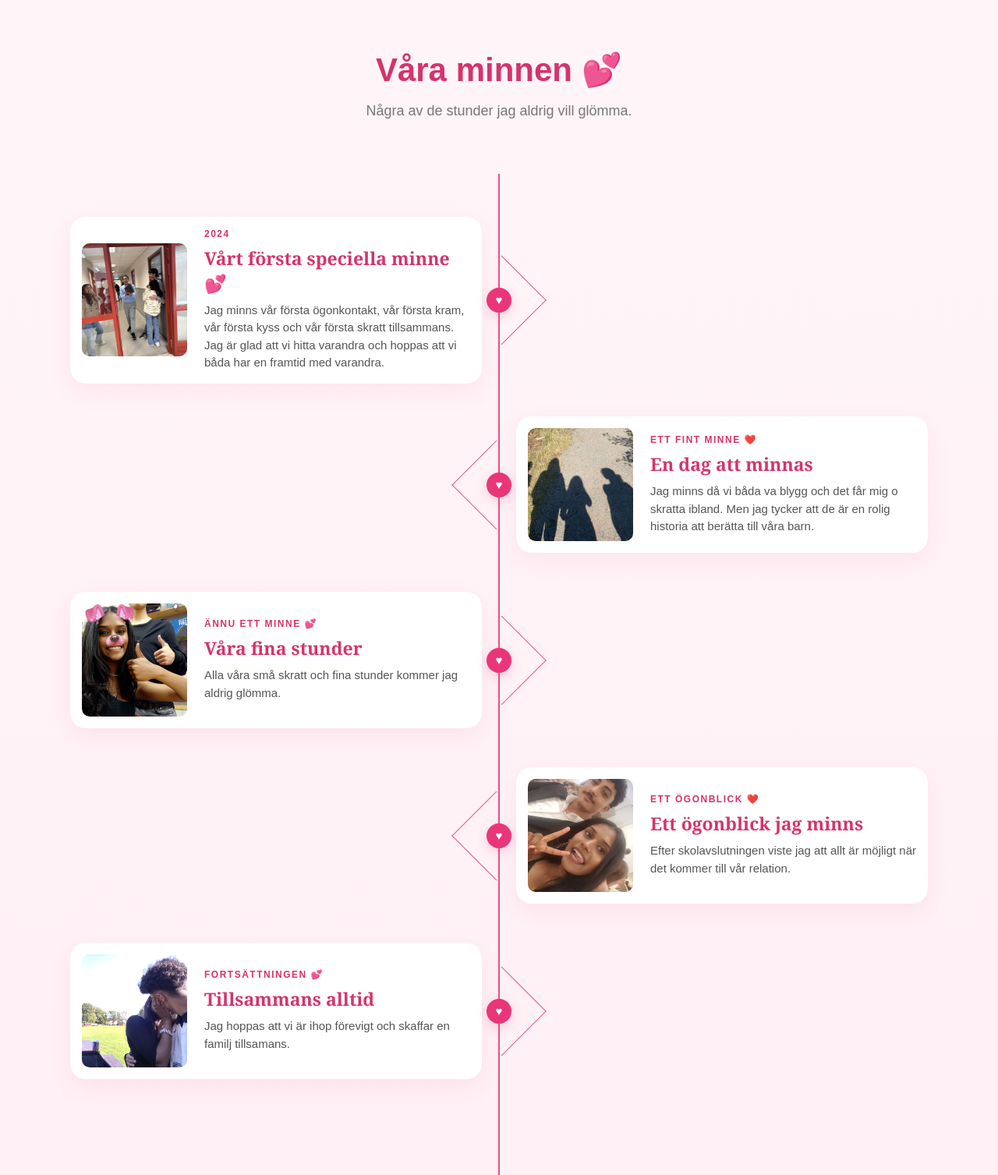
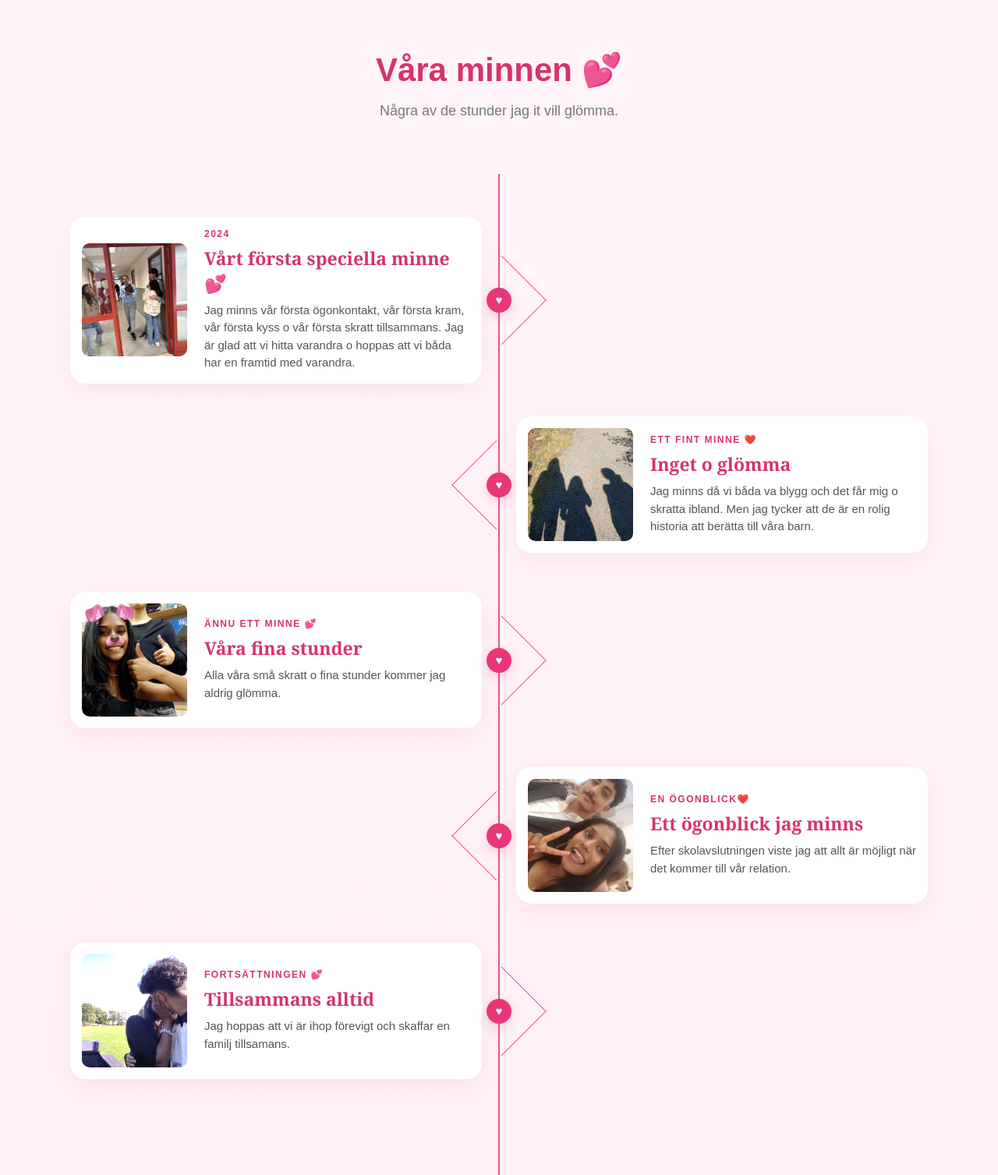
Before and after one commit to amronidubai111/var-historia, a plain HTML site: page index.html in a window 1280 px wide. Shown: the part 880-2387 px from the top of the page at 78% size. Drawn offline with Linux system fonts and the light colour scheme.

Commit message:
Update index.html

```diff
--- a/index.html
+++ b/index.html
@@ -48,7 +48,7 @@
             </h1>
 
             <p class="intro">
-                En liten plats för våra finaste minnen.
+                En liten plats för våra minnen.
             </p>
 
             <button onclick="visaHistoria()">
@@ -71,7 +71,7 @@
         </h2>
 
         <p class="section-text">
-            Några av de stunder jag aldrig vill glömma.
+            Några av de stunder jag it vill glömma.
         </p>
 
 
@@ -109,8 +109,8 @@
                         </h3>
 
                         <p>
-                            Jag minns vår första ögonkontakt, vår första kram, vår första kyss och vår första skratt tillsammans.
-                            Jag är glad att vi hitta varandra och hoppas att vi båda har en framtid med varandra.
+                            Jag minns vår första ögonkontakt, vår första kram, vår första kyss o vår första skratt tillsammans.
+                            Jag är glad att vi hitta varandra o hoppas att vi båda har en framtid med varandra.
                         </p>
 
                     </div>
@@ -144,7 +144,7 @@
                         </div>
 
                         <h3>
-                            En dag att minnas
+                            Inget o glömma
                         </h3>
 
                         <p>
@@ -188,7 +188,7 @@
                         </h3>
 
                         <p>
-                            Alla våra små skratt och fina
+                            Alla våra små skratt o fina
                             stunder kommer jag aldrig glömma.
                         </p>
 
@@ -219,7 +219,7 @@
                     <div class="minne-text">
 
                         <div class="datum">
-                            ETT ÖGONBLICK ❤️
+                            En ögonblick❤️
                         </div>
 
                         <h3>
@@ -294,7 +294,7 @@
         </h2>
 
         <p class="gallery-help">
-            Svep åt sidan för att se alla våra minnen ❤️
+            Svep åt sidan för att se flera minnen ❤️
         </p>
 
         <div class="gallery-wrapper">
@@ -382,7 +382,7 @@
         </p>
 
         <p>
-            Vår historia började den 7 September 2024.
+            Amroni dubai och rosa färgs historia började den 7 September 2024.
         </p>
 
     </footer>
```
